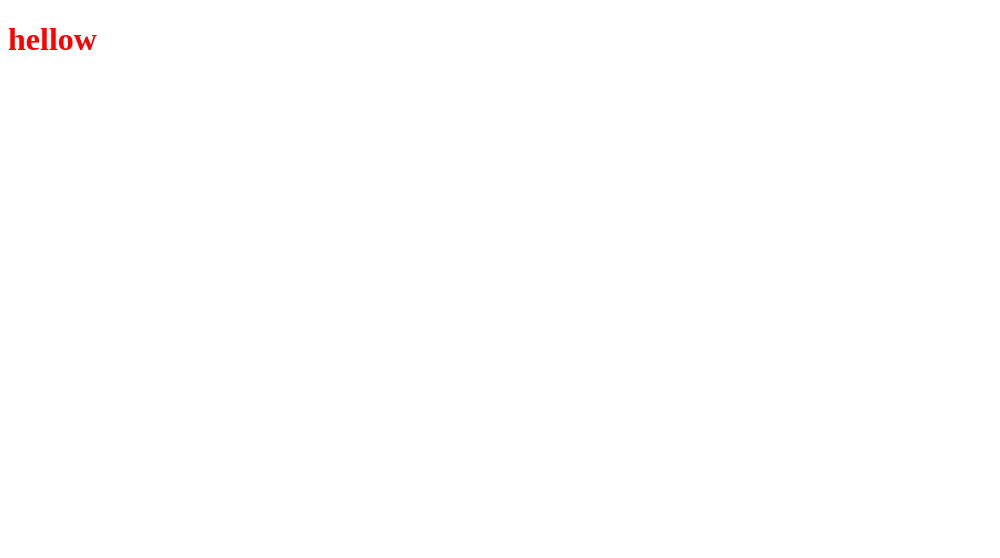
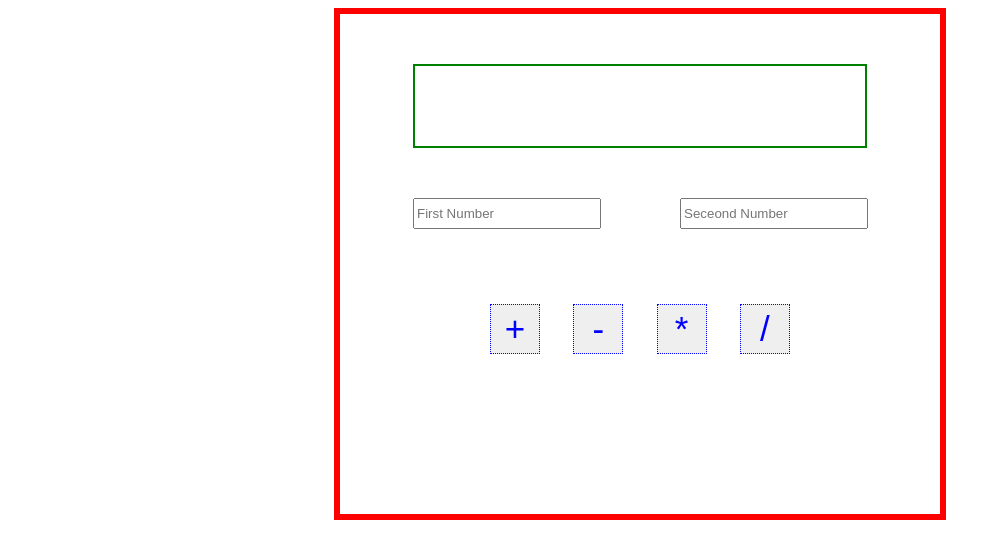
Before and after one commit to Debanjan11/Basic-Calculator, a plain HTML site: page index.html in a window 1280 px wide. Shown: the whole page, without its empty margins (0-1000 px from the left). Drawn offline with Linux system fonts and the light colour scheme.

Commit message:
create calculator

```diff
--- a/index.html
+++ b/index.html
@@ -9,6 +9,72 @@
     <title>Basic Calculator</title>
 </head>
 <body>
-    <h1>hellow</h1>
+
+
+
+    <script>
+            function addition(){
+                var a = FirstInputNumber.value;
+                var b = SeceondInputNumber.value;
+                var c = window.parseInt(a);
+                var d = window.parseInt(b);
+                var e = c+d;
+                console.log (e);
+            }
+
+            function subtraction(){
+                var f = document.getElementById('FirstInputNumber');
+                var g = document.getElementById('SeceondInputNumber');
+                var h = window.parseInt(f.value);
+                var i = window.parseInt(g.value);
+                var j = h-i;
+                console.log(j);
+            }
+
+            function multiplication(){
+                var k = window.parseInt(FirstInputNumber.value);
+                var l = window.parseInt(SeceondInputNumber.value);
+                var m = k*l;
+                console.log(m);
+            }
+
+            function division(){
+                var n = window.parseInt(FirstInputNumber.value);
+                var o = window.parseInt(SeceondInputNumber.value);
+                console.log(n/o);
+            }
+    </script>
+
+
+
+    <div class="mainDiv">
+        <div class="secondMainDiv">
+            <div class="screen">
+
+            </div>
+            <div class="firstInput">
+                <input
+                type="number"
+                placeholder="First Number"
+                id="FirstInputNumber"
+                value=""
+                />
+            </div>
+            <div class="seceondInput">
+                <input
+                type="number"
+                placeholder="Seceond Number"
+                id="SeceondInputNumber"
+                value=""
+                />
+            </div>
+            <div class="button">
+                <button type="button" onclick="addition()">+</button>
+                <button type="button" onclick="subtraction()">-</button>
+                <button type="button" onclick="multiplication()">*</button>
+                <button type="button" onclick="division()">/</button>
+            </div>
+        </div>
+    </div>
 </body>
 </html>
--- a/style.scss
+++ b/style.scss
@@ -1,3 +1,51 @@
-h1 {
-    color:red;
+.mainDiv {
+          width: 500px;
+          margin: auto;
+          text-align: center;
+          height: 400px;
+          padding: 50px;
+          border: 6px solid red;
+        }
+
+.screen {
+    width: 450px;
+    height: 80px;
+    margin: auto;
+    border: 2px solid green;
+    margin-bottom: 50px;
 }
+
+.firstInput {
+    float: left;
+    margin-left: 23px;
+    margin-right: 57px;
+    margin-bottom: 75px;
+}
+
+.seceondInput {margin-bottom: 75px;}
+
+.firstInput input {
+    width: 180px;
+    height: 25px;
+}
+
+.seceondInput input {
+    width: 180px;
+    height: 25px;
+}
+
+.button {
+    width: 300px;
+    margin: auto;
+    display: flex;
+    justify-content: space-between;
+}
+
+.button button {
+    width: 50px;
+    height: 50px;
+    text-align: center;
+    font-size: 35px;
+    color: blue;
+    border: 1px dotted blue;
+}
```
Also changed, not shown: style.css, 1 other file.
